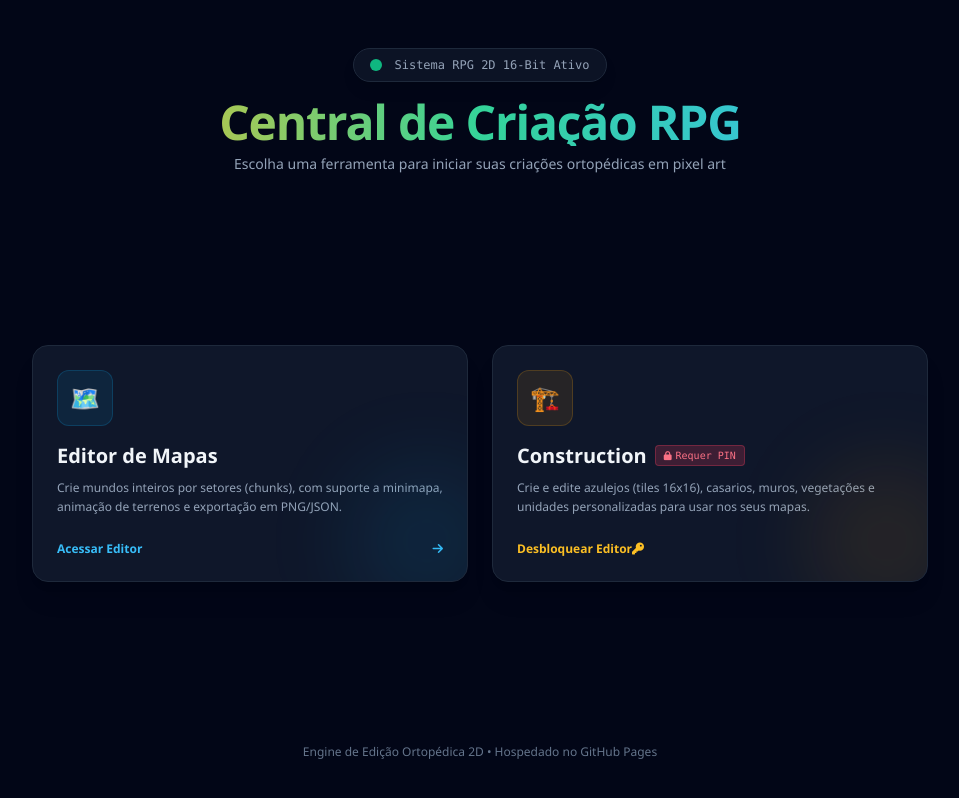
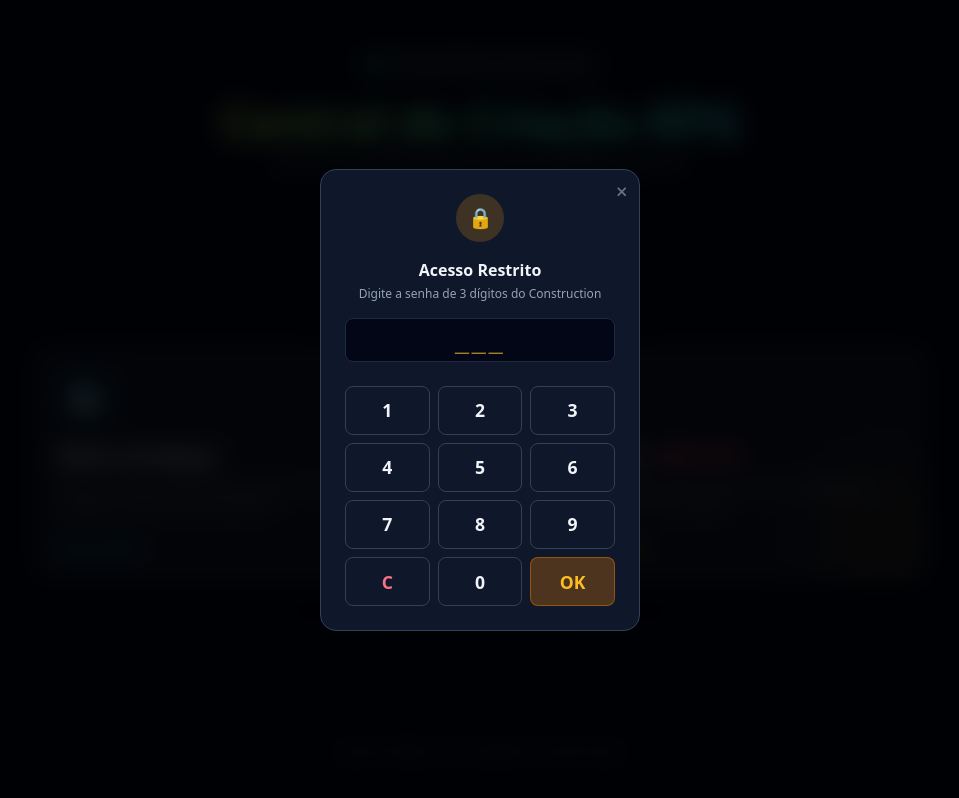
Before and after one commit to Conrado-100/Sarah-RPG-Mundo, a plain HTML site: page index.html in a window 1280 px wide. Both pictures are taken after a click on the button 870 px from the left and 463 px from the top of the page. Shown: the whole page, without its empty margins (160-1119 px from the left). Drawn offline with nearby package versions, Linux system fonts and the light colour scheme; files that its build step writes are made by us from their sources.

Commit message:
Refactor HTML structure and improve comments

```diff
--- a/index.html
+++ b/index.html
@@ -4,10 +4,61 @@
     <meta charset="UTF-8">
     <meta name="viewport" content="width=device-width, initial-scale=1.0">
     <title>RPG 2D Studio - Portal Principal</title>
-    <!-- Tailwind CSS & FontAwesome -->
+
+    <!-- Bibliotecas Externas (Tailwind CSS + FontAwesome) -->
     <script src="https://cdn.tailwindcss.com"></script>
     <link rel="stylesheet" href="https://cdnjs.cloudflare.com/ajax/libs/font-awesome/6.4.0/css/all.min.css">
-    <link rel="stylesheet" href="style.css">
+    <link href="https://fonts.googleapis.com/css2?family=Inter:wght@400;600;700;900&display=swap" rel="stylesheet">
+
+    <!-- CSS Integrado -->
+    <style>
+        body {
+            font-family: 'Inter', sans-serif;
+        }
+
+        /* Efeito Hover nos Cards do Menu */
+        .hub-card {
+            cursor: pointer;
+            transition: all 0.3s cubic-bezier(0.4, 0, 0.2, 1);
+        }
+
+        .hub-card:hover {
+            transform: translateY(-4px);
+        }
+
+        /* Estilo do Teclado Numérico do PIN */
+        .pin-btn {
+            background-color: #0f172a;
+            border: 1px solid #334155;
+            color: #f1f5f9;
+            font-weight: 700;
+            font-size: 1.1rem;
+            padding: 0.65rem 0;
+            border-radius: 0.5rem;
+            transition: all 0.15s ease;
+            user-select: none;
+        }
+
+        .pin-btn:hover {
+            background-color: #1e293b;
+            border-color: #475569;
+        }
+
+        .pin-btn:active {
+            transform: scale(0.94);
+        }
+
+        /* Animação de Erro ao errar a senha */
+        @keyframes shake {
+            0%, 100% { transform: translateX(0); }
+            20%, 60% { transform: translateX(-8px); }
+            40%, 80% { transform: translateX(8px); }
+        }
+
+        .shake-animation {
+            animation: shake 0.35s ease-in-out;
+        }
+    </style>
 </head>
 <body class="bg-slate-950 text-slate-100 min-h-screen flex flex-col justify-between items-center font-sans select-none p-4">
 
@@ -20,14 +71,14 @@
         <h1 class="text-3xl md:text-5xl font-black text-transparent bg-clip-text bg-gradient-to-r from-amber-400 via-emerald-400 to-sky-400 tracking-tight">
             Central de Criação RPG
         </h1>
-        <p class="text-sm text-slate-400 mt-2">Escolha uma ferramenta para iniciar suas criações ortopédicas em pixel art</p>
+        <p class="text-sm text-slate-400 mt-2">Escolha uma ferramenta para iniciar suas criações em pixel art</p>
     </header>
 
-    <!-- Menu Principal (Cards de Opção) -->
+    <!-- Menu Principal (Cards) -->
     <main class="w-full max-w-4xl grid grid-cols-1 md:grid-cols-2 gap-6 my-auto">
 
         <!-- Opção 1: Editor de Mapas -->
-        <a href="map_custom/map.html" class="hub-card group relative bg-slate-900 border border-slate-800 rounded-2xl p-6 hover:border-sky-500/50 transition-all duration-300 shadow-xl overflow-hidden flex flex-col justify-between">
+        <a href="map_custom/map.html" class="hub-card group relative bg-slate-900 border border-slate-800 rounded-2xl p-6 hover:border-sky-500/50 shadow-xl overflow-hidden flex flex-col justify-between">
             <div class="absolute -right-10 -bottom-10 w-40 h-40 bg-sky-500/10 rounded-full blur-2xl group-hover:bg-sky-500/20 transition-all"></div>
             <div>
                 <div class="w-14 h-14 rounded-xl bg-sky-500/10 text-sky-400 border border-sky-500/20 flex items-center justify-center text-2xl mb-4 group-hover:scale-110 transition-transform">
@@ -35,7 +86,7 @@
                 </div>
                 <h2 class="text-xl font-bold text-slate-100 group-hover:text-sky-400 transition-colors">Editor de Mapas</h2>
                 <p class="text-xs text-slate-400 mt-2 leading-relaxed">
-                    Crie mundos inteiros por setores (chunks), com suporte a minimapa, animação de terrenos e exportação em PNG/JSON.
+                    Acesse seu editor principal para posicionar cenários, criar setores e manipular o mapa do seu mundo RPG.
                 </p>
             </div>
             <div class="mt-6 flex items-center justify-between text-xs font-semibold text-sky-400">
@@ -44,8 +95,8 @@
             </div>
         </a>
 
-        <!-- Opção 2: Construction (Com Senha) -->
-        <button id="btnOpenConstruction" class="hub-card text-left group relative bg-slate-900 border border-slate-800 rounded-2xl p-6 hover:border-amber-500/50 transition-all duration-300 shadow-xl overflow-hidden flex flex-col justify-between">
+        <!-- Opção 2: Construction (Requer Senha 456) -->
+        <button id="btnOpenConstruction" class="hub-card text-left group relative bg-slate-900 border border-slate-800 rounded-2xl p-6 hover:border-amber-500/50 shadow-xl overflow-hidden flex flex-col justify-between">
             <div class="absolute -right-10 -bottom-10 w-40 h-40 bg-amber-500/10 rounded-full blur-2xl group-hover:bg-amber-500/20 transition-all"></div>
             <div>
                 <div class="w-14 h-14 rounded-xl bg-amber-500/10 text-amber-400 border border-amber-500/20 flex items-center justify-center text-2xl mb-4 group-hover:scale-110 transition-transform">
@@ -58,7 +109,7 @@
                     </span>
                 </div>
                 <p class="text-xs text-slate-400 mt-2 leading-relaxed">
-                    Crie e edite azulejos (tiles 16x16), casarios, muros, vegetações e unidades personalizadas para usar nos seus mapas.
+                    Crie e edite azulejos (tiles 16x16), casarios, muros, vegetações e elementos para utilizar no seu mapa.
                 </p>
             </div>
             <div class="mt-6 flex items-center justify-between text-xs font-semibold text-amber-400">
@@ -71,12 +122,13 @@
 
     <!-- Rodapé -->
     <footer class="w-full max-w-4xl text-center my-6 text-xs text-slate-500">
-        Engine de Edição Ortopédica 2D • Hospedado no GitHub Pages
+        Engine de Edição 2D • Hospedado no GitHub Pages
     </footer>
 
-    <!-- Modal de Senha (PIN 456) -->
+    <!-- Modal do Teclado PIN (Senha: 456) -->
     <div id="pinModal" class="fixed inset-0 bg-black/80 backdrop-blur-md z-50 flex items-center justify-center hidden p-4">
         <div id="pinModalBox" class="bg-slate-900 border border-slate-700 rounded-2xl max-w-xs w-full p-6 shadow-2xl flex flex-col items-center gap-4 relative">
+
             <button id="btnCloseModal" class="absolute top-3 right-3 text-slate-500 hover:text-slate-300 text-sm">
                 <i class="fa-solid fa-xmark"></i>
             </button>
@@ -87,15 +139,15 @@
 
             <div class="text-center">
                 <h3 class="text-base font-bold text-slate-100">Acesso Restrito</h3>
-                <p class="text-xs text-slate-400 mt-1">Digite o PIN de 3 dígitos para acessar o Construction</p>
+                <p class="text-xs text-slate-400 mt-1">Digite a senha de 3 dígitos do Construction</p>
             </div>
 
-            <!-- Display de PIN -->
+            <!-- Display do PIN -->
             <div id="pinDisplay" class="bg-slate-950 border border-slate-800 rounded-lg px-4 py-2 w-full text-center text-2xl font-mono tracking-widest text-amber-400 h-11 flex items-center justify-center">
                 ___
             </div>
 
-            <!-- Teclado Numérico Retro -->
+            <!-- Teclado Numérico -->
             <div class="grid grid-cols-3 gap-2 w-full mt-2">
                 <button class="pin-btn" data-num="1">1</button>
                 <button class="pin-btn" data-num="2">2</button>
@@ -115,6 +167,101 @@
         </div>
     </div>
 
-    <script src="script.js"></script>
+    <!-- JavaScript Integrado -->
+    <script>
+        // Efeitos Sonoros com Web Audio API
+        const audioCtx = new (window.AudioContext || window.webkitAudioContext)();
+
+        function playTone(freq, type = 'sine', duration = 0.08) {
+            try {
+                if (audioCtx.state === 'suspended') audioCtx.resume();
+                const osc = audioCtx.createOscillator();
+                const gain = audioCtx.createGain();
+                osc.type = type;
+                osc.frequency.setValueAtTime(freq, audioCtx.currentTime);
+                gain.gain.setValueAtTime(0.08, audioCtx.currentTime);
+                gain.gain.exponentialRampToValueAtTime(0.001, audioCtx.currentTime + duration);
+                osc.connect(gain);
+                gain.connect(audioCtx.destination);
+                osc.start();
+                osc.stop(audioCtx.currentTime + duration);
+            } catch(e){}
+        }
+
+        // Elementos da Interface
+        const btnOpenConstruction = document.getElementById('btnOpenConstruction');
+        const pinModal = document.getElementById('pinModal');
+        const btnCloseModal = document.getElementById('btnCloseModal');
+        const pinDisplay = document.getElementById('pinDisplay');
+        const pinErrorMsg = document.getElementById('pinErrorMsg');
+        const pinModalBox = document.getElementById('pinModalBox');
+
+        let enteredPin = "";
+        const CORRECT_PIN = "456";
+
+        // Abrir Modal
+        btnOpenConstruction.onclick = () => {
+            enteredPin = "";
+            updatePinDisplay();
+            pinErrorMsg.classList.add('hidden');
+            pinModal.classList.remove('hidden');
+            playTone(500, 'sine');
+        };
+
+        // Fechar Modal
+        btnCloseModal.onclick = () => {
+            pinModal.classList.add('hidden');
+            playTone(300, 'sine');
+        };
+
+        // Pressionar Números
+        document.querySelectorAll('.pin-btn[data-num]').forEach(btn => {
+            btn.onclick = () => {
+                if (enteredPin.length < 3) {
+                    enteredPin += btn.getAttribute('data-num');
+                    updatePinDisplay();
+                    playTone(400 + (enteredPin.length * 100), 'triangle');
+                }
+            };
+        });
+
+        // Botão Limpar
+        document.getElementById('btnPinClear').onclick = () => {
+            enteredPin = "";
+            updatePinDisplay();
+            pinErrorMsg.classList.add('hidden');
+            playTone(250, 'sawtooth');
+        };
+
+        // Botão OK (Validar Senha)
+        document.getElementById('btnPinSubmit').onclick = validatePin;
+
+        function validatePin() {
+            if (enteredPin === CORRECT_PIN) {
+                playTone(800, 'sine', 0.2);
+                pinDisplay.classList.remove('text-amber-400');
+                pinDisplay.classList.add('text-emerald-400');
+
+                // Redireciona para a pasta /construction/construction.html
+                setTimeout(() => {
+                    window.location.href = "construction/construction.html";
+                }, 300);
+            } else {
+                playTone(150, 'sawtooth', 0.25);
+                pinErrorMsg.classList.remove('hidden');
+                pinModalBox.classList.add('shake-animation');
+                setTimeout(() => pinModalBox.classList.remove('shake-animation'), 400);
+                enteredPin = "";
+                updatePinDisplay();
+            }
+        }
+
+        function updatePinDisplay() {
+            if (enteredPin.length === 0) pinDisplay.innerText = "___";
+            else if (enteredPin.length === 1) pinDisplay.innerText = "* __";
+            else if (enteredPin.length === 2) pinDisplay.innerText = "* * _";
+            else if (enteredPin.length === 3) pinDisplay.innerText = "* * *";
+        }
+    </script>
 </body>
 </html>
```
